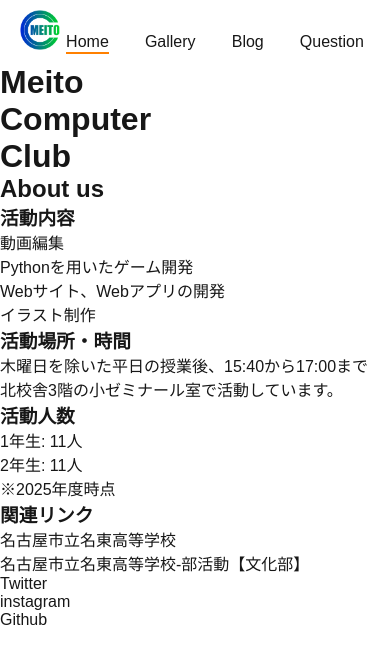
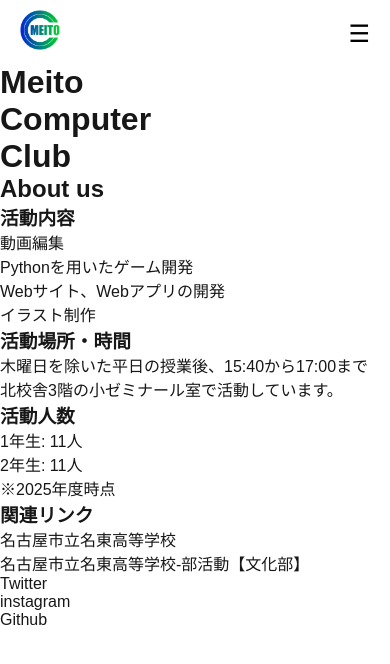
Before and after one commit to MeitoComputerClub/meitocc-homepage, a Next.js app: page / in a window 390 px wide. Shown: the top 664 px of the page. Built offline with nearby package versions, Linux system fonts and the light colour scheme.

Commit message:
レスポンシブ対応 768pxで指定

```diff
--- a/src/components/layout/Header.module.css
+++ b/src/components/layout/Header.module.css
@@ -48,3 +48,76 @@
 .active::after {
   width: 100%;
 }
+
+.menuButton {
+  display: none;
+}
+
+@media (max-width: 768px) {
+  .menuButton {
+    display: block;
+    position: fixed;
+    top: 20px;
+    right: 20px;
+    z-index: 30;
+    font-size: 24px;
+    background: none;
+    border: none;
+    cursor: pointer;
+  }
+}
+
+@media (max-width: 768px) {
+  .nav {
+    position: fixed;
+    top: 20px;
+    right: 20px;
+
+    padding: 20px;
+    border-radius: 10px;
+    z-index: 20;
+
+    /* transform: translateX(100%);
+    transition: transform 0.3s ease; 右側からスライド */
+    transform: scale(0.8);
+    opacity: 0;
+
+    transition: all 0.3s ease;
+  }
+
+  .nav ul {
+    flex-direction: column;
+    align-items: flex-start;
+    background: #444;
+
+    gap: 20px;
+    padding: 20px;
+  }
+
+  .open {
+    /* transform: translateX(0);右側からスライド */
+    transform: scale(1);
+    opacity: 1;
+  }
+}
+
+.overlay {
+  position: fixed;
+  top: 0;
+  left: 0;
+  width: 100%;
+  height: 100%;
+
+  backdrop-filter: blur(3px);
+  -webkit-backdrop-filter: blur(3px);
+
+  background: rgba(255, 255, 255, 0.1);
+  opacity: 0;
+  transition: 0.3s ease;
+
+  z-index: 10;
+}
+
+.overlayOpen {
+  opacity: 1;
+}
--- a/src/components/layout/Header.tsx
+++ b/src/components/layout/Header.tsx
@@ -2,9 +2,11 @@
 import Link from "next/link";
 import { useRouter } from "next/router";
 import Image from "next/image";
+import { useState } from "react";
 
 export default function Header() {
   const router = useRouter();
+  const [isOpen, setIsOpen] = useState(false);
   return (
     <>
       <header className={styles.header}>
@@ -17,7 +19,25 @@
             className={styles.logo}
           />
         </Link>
-        <nav className={styles.nav}>
+
+        <button
+          className={styles.menuButton}
+          onClick={() => setIsOpen(!isOpen)}
+        >
+          ☰
+        </button>
+
+        {isOpen && (
+          <div
+            className={`${styles.overlay} ${styles.overlayOpen}`}
+            onClick={() => setIsOpen(false)}
+          />
+        )}
+
+        <nav
+          className={`${styles.nav} ${isOpen ? styles.open : ""}`}
+          onClick={(e) => e.stopPropagation()}
+        >
           <ul>
             <li>
               <Link
```
